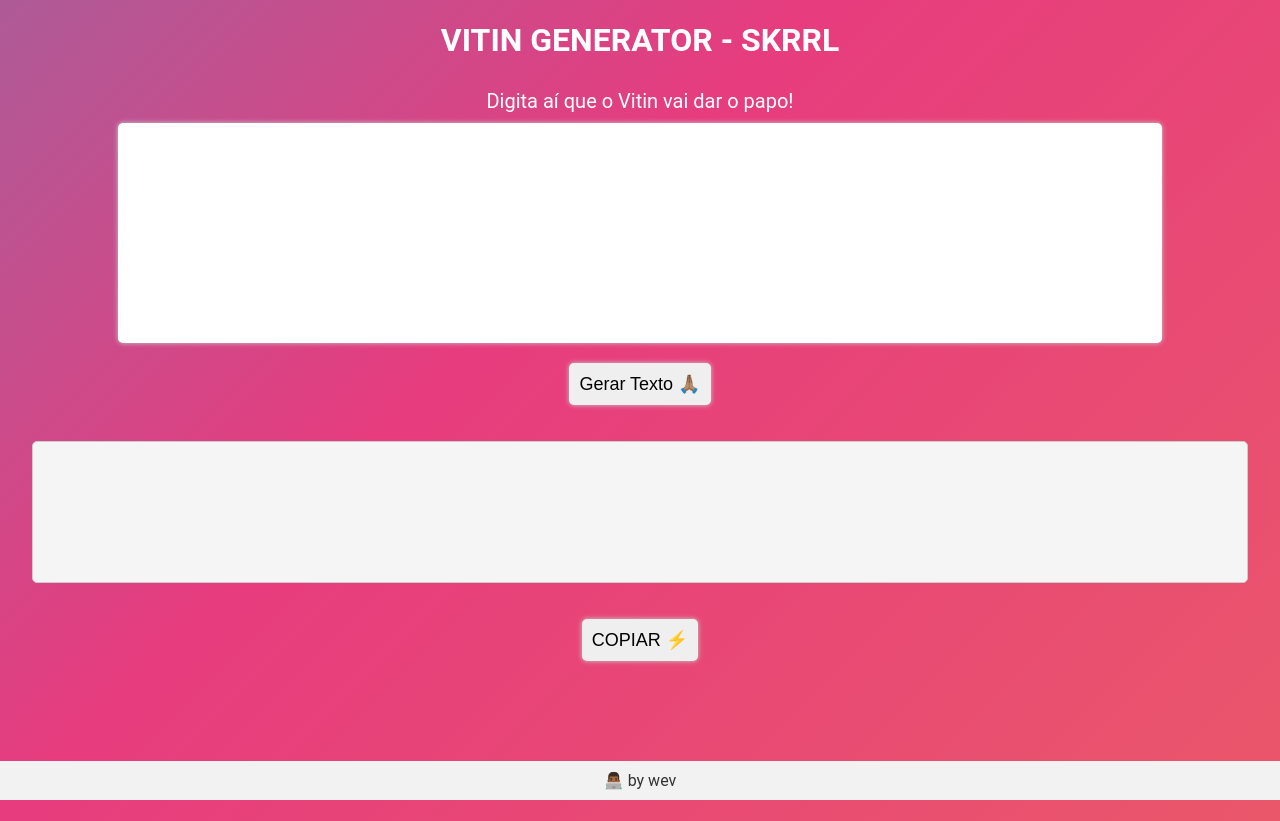
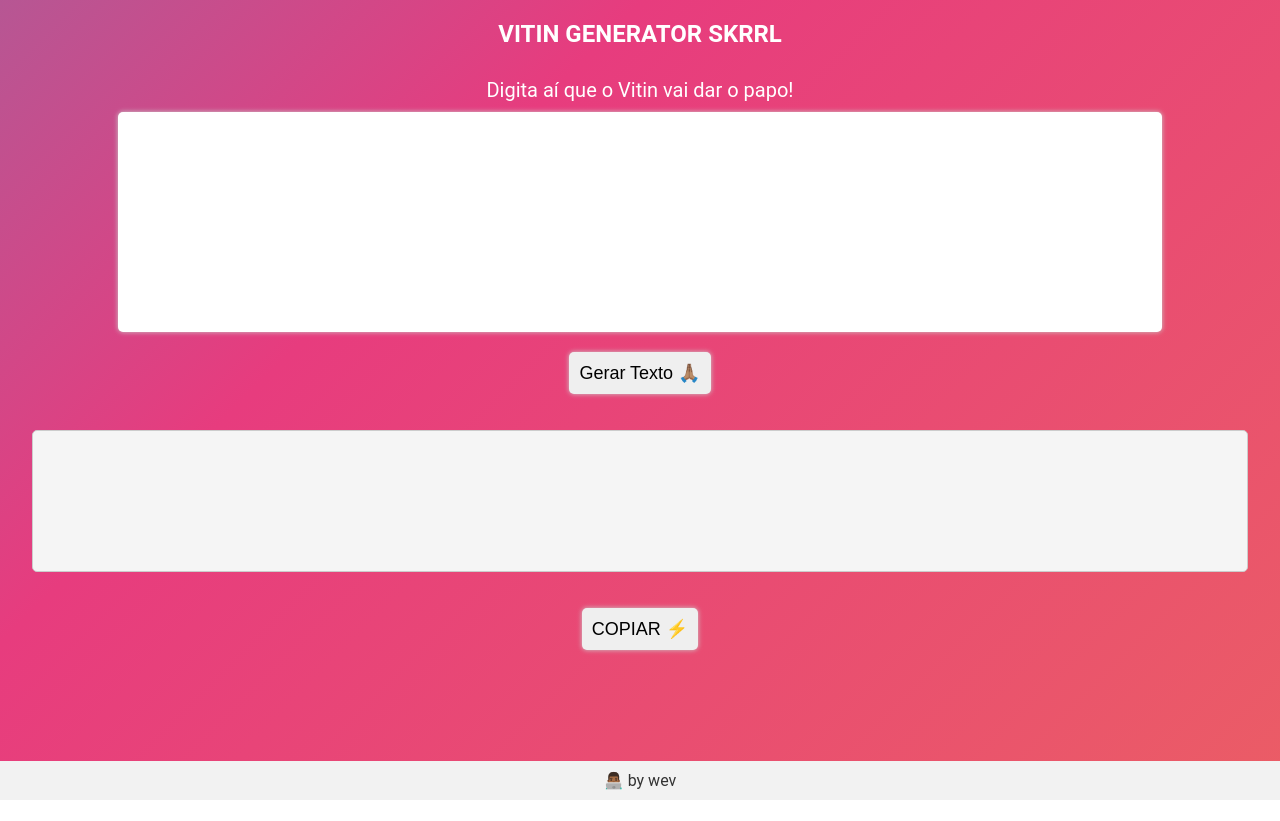
Before and after one commit to wevertoum/vitin-generator, a plain HTML site: page public/index.html in a window 1280 px wide. After the commit the page ends 800 px from the top, so only its background shows below. Drawn offline with Linux system fonts and the light colour scheme.

Commit message:
ajuestes no tamanho

```diff
--- a/public/index.html
+++ b/public/index.html
@@ -2,11 +2,12 @@
 <html>
   <head>
     <meta charset="utf-8" />
+    <meta name="viewport" content="width=device-width, initial-scale=1.0" />
     <title>Victin Generator</title>
     <link rel="stylesheet" href="styles.css" />
   </head>
   <body>
-    <h1>VITIN GENERATOR - SKRRL</h1>
+    <h2>VITIN GENERATOR SKRRL</h2>
     <form>
       <label for="input-text">Digita aí que o Vitin vai dar o papo!</label>
       <textarea id="input-text"></textarea>
--- a/public/styles.css
+++ b/public/styles.css
@@ -5,7 +5,7 @@ body {
   background: linear-gradient(-45deg, #ee7752, #e73c7e, #23a6d5, #23d5ab);
   background-size: 400% 400%;
   animation: gradient 15s ease infinite;
-  height: 100vh;
+  font-size: 16px;
 }
 
 @keyframes gradient {
@@ -20,9 +20,10 @@ body {
   }
 }
 
-h1 {
+h2 {
   text-align: center;
   color: #fff;
+  margin-bottom: 30px;
 }
 
 form {
@@ -89,7 +90,7 @@ button {
 }
 
 #footer {
-  position: absolute;
+  position: fixed;
   bottom: 0;
   width: 100%;
   text-align: center;
```
